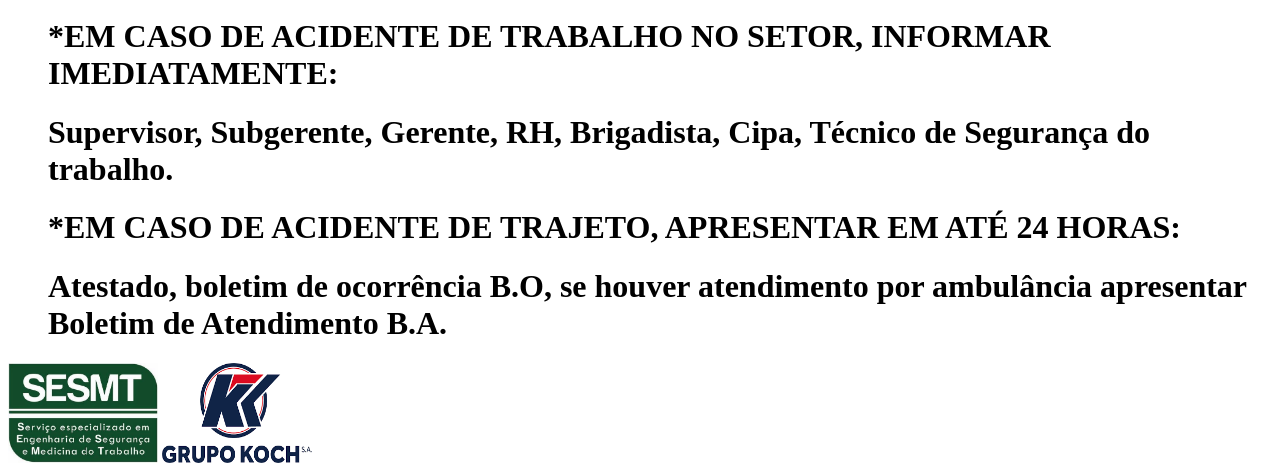
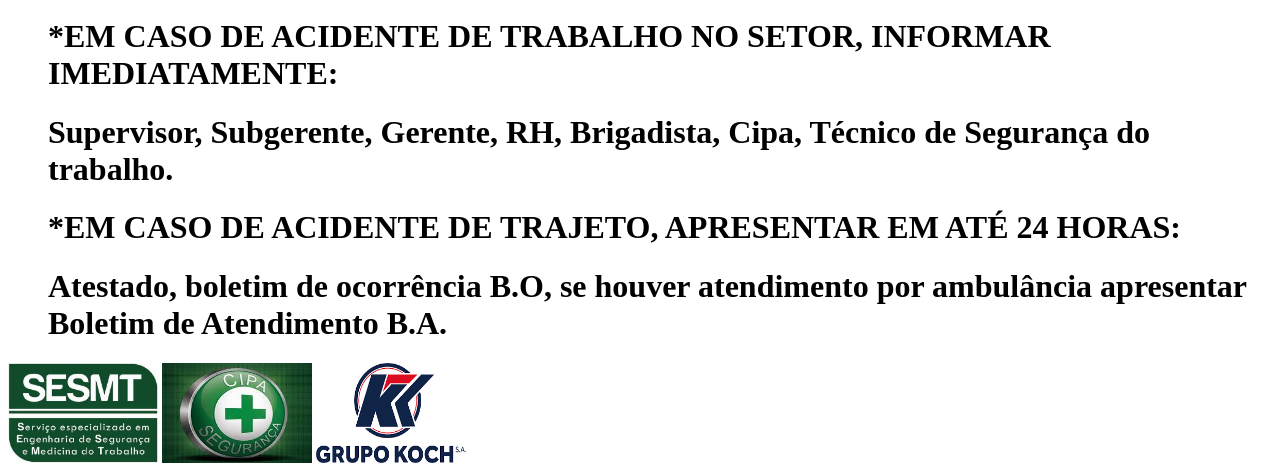
Before and after one commit to sesmtsantacatarinabr/acougue, a plain HTML site: page index.html in a window 1280 px wide. Shown: the part 555-1030 px from the top of the page. Drawn offline with Linux system fonts and the light colour scheme.

Commit message:
Update index.html with safety equipment details

```diff
--- a/index.html
+++ b/index.html
@@ -36,4 +36,4 @@
             <h1> Atestado, boletim de ocorrência B.O, se houver atendimento por ambulância apresentar Boletim de Atendimento B.A. </h1>
         </ul>
 
-        <img src="SESMT.jpg" alt="SESMT" width="150" height="100"> <img src="KOCH.png" alt="KOCH" width="150" height="100">
+        <img src="SESMT.jpg" alt="SESMT" width="150" height="100"> <img src="CIPAAA.jfif" alt="CIPAAA" width="150" height="100"> <img src="KOCH.png" alt="KOCH" width="150" height="100">
```
